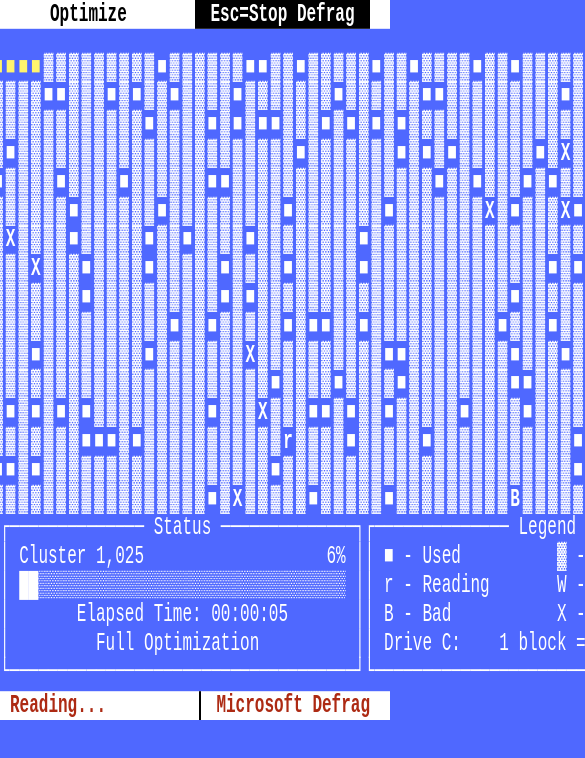
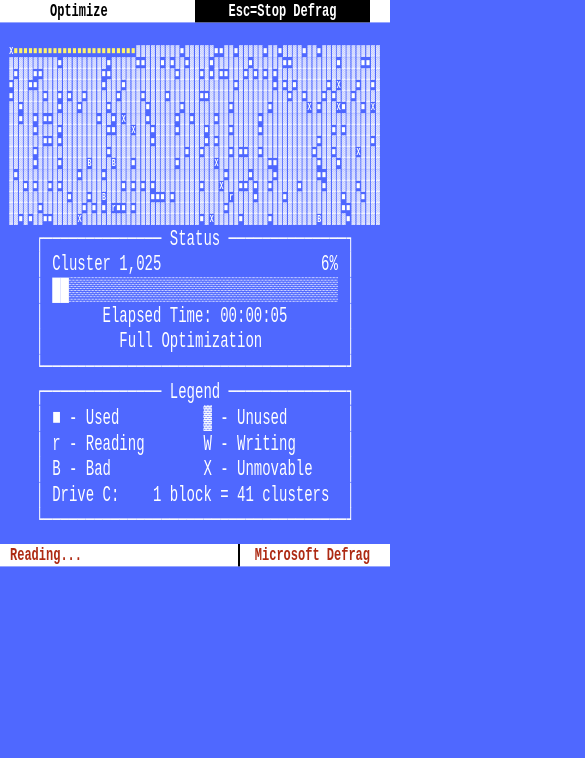
Before and after one commit to ShipLift-LLC/defrag, a Vue app: page / in a window 390 px wide. Shown: the top 758 px of the page, 585 px wide, since content can reach past the window. Built offline with nearby package versions, Linux system fonts and the light colour scheme.

Commit message:
feat: responsive changes
Updates the app to be a bit more responsive on smaller screens

```diff
--- a/index.html
+++ b/index.html
@@ -2,9 +2,11 @@
 <html lang="en">
   <head>
     <meta charset="UTF-8" />
+    <meta name="author" content="Andrew LeTourneau" />
+    <meta name="copyright" content="ShipLift LLC" />
     <link rel="icon" href="/favicon.ico" />
     <meta name="viewport" content="width=device-width, initial-scale=1.0" />
-    <title>Vite App</title>
+    <title>Defrag - By ShipLift LLC</title>
   </head>
   <body>
     <div id="app"></div>
--- a/src/App.vue
+++ b/src/App.vue
@@ -60,7 +60,6 @@ import Footer from './components/Footer.vue'
   font-family: Terminal, VT323, 'Courier New', Courier, monospace;
   -webkit-font-smoothing: antialiased;
   -moz-osx-font-smoothing: grayscale;
-
 }
 
 body {
@@ -72,7 +71,30 @@ body {
   transform: scaleY(1.6);
 }
 
-div.details {
+.details {
+  font-size: 16px;
   display: flex;
+  max-width: 1240px;
+  margin-left:auto;
+  margin-right: auto;
+}
+@media screen and (max-width: 900px){
+  body {
+    font-size: 12px;
+  }
+  .details {
+    font-size: 14px;
+  }
+}
+@media screen and (max-width: 690px){
+  .details {
+    font-size: 12px;
+  }
+}
+@media screen and (max-width: 575px){
+  .details {
+    font-size: 14px;
+    flex-direction: column;
+  }
 }
 </style>
--- a/src/components/DiskMap.vue
+++ b/src/components/DiskMap.vue
@@ -147,16 +147,31 @@ setInterval(() => {
 span.highlight {
   color: #fff46d
 }
-div.container {
+.container {
   width: 100%;
+  max-width: 1240px;
   margin-top: 15px;
+  margin-left: auto;
+  margin-right: auto;
   display: flex;
   justify-content: center;
+  font-size: calc(1240px/76);
+  letter-spacing: .25vw;
 }
-div.row {
+@media screen and (max-width: 1240px){
+  .container {
+    font-size: calc(100vw/60);
+  }
+}
+.row {
   font-weight: bold;
   margin-top: 0px;
   margin-bottom: 0px;
-  letter-spacing: 3px;
+
+}
+@media screen and (max-width: 768px){
+  .row {
+    letter-spacing: calc(.25vw);
+  }
 }
 </style>
```
